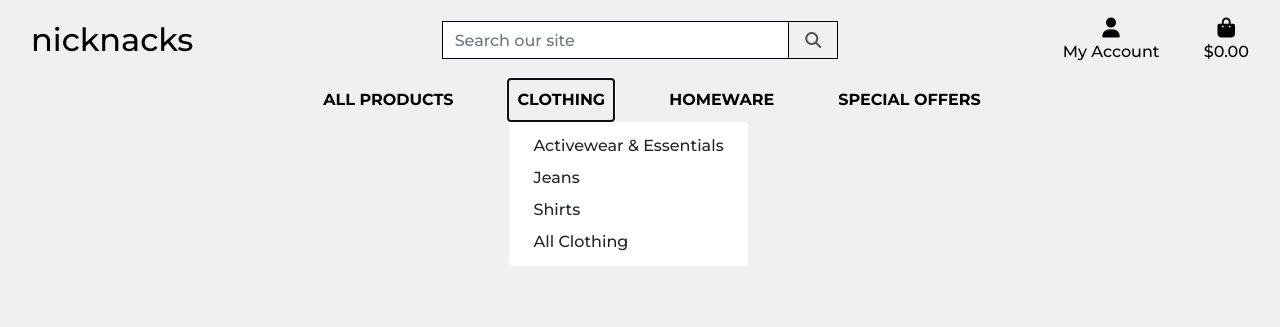
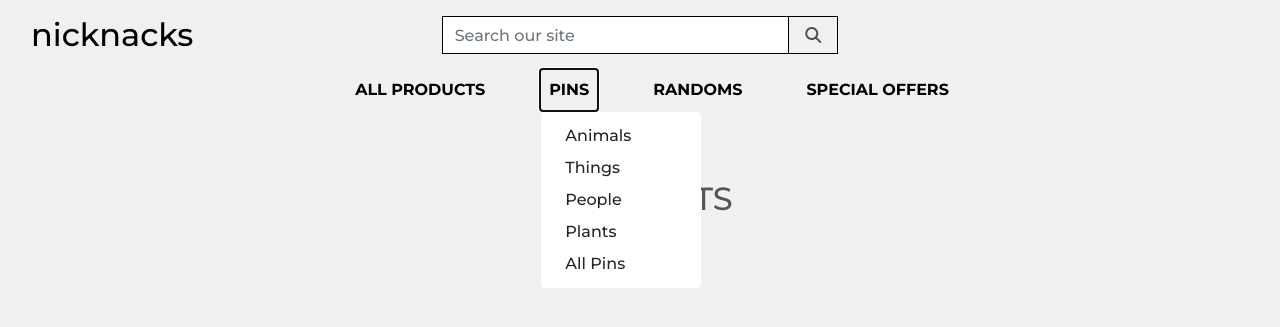
Before and after one commit to bezebee/MS4, a Django app: template products/templates/products/products.html in a window 1280 px wide, after a click on "PINS". Shown: the top 327 px of the page. Run offline with Django 3.2, Linux system fonts and the light colour scheme; the template is opened without the code that fills it, so the values that code supplies are empty; some libraries are stand-ins or nearby versions.

```diff
--- a/products/templates/products/products.html
+++ b/products/templates/products/products.html
@@ -12,7 +12,7 @@
 {% endblock %}
 {% block content %}
 <div class="overlay"></div>
-<div class="container-fluid">
+<div class="container-fluid  content">
 	<div class="row">
 		<div class="col text-center mt-3">
 			<h2 class="logo-font">Products</h2>
--- a/static/css/base.css
+++ b/static/css/base.css
@@ -103,8 +103,28 @@ body {
     .header-container {
         padding-top: 116px;
     }
+/* pushing content down a bit on smaller screens */
+    .content{
+        padding-top:50px;
+    }
 
     body {
         height: calc(100vh - 116px);
     }
+
 }
+
+/* reducing padding on navbar icons on smaller screens */
+@media (max-width: 500px){
+        a.nav-link{
+        padding:0;
+        font-size: smaller;
+    }
+}
+
+/* hiding searchbar on smaller screens */
+@media (max-width: 990px) {
+   .searchbar  {
+      display: none;
+    }
+}
--- a/templates/base.html
+++ b/templates/base.html
@@ -29,12 +29,12 @@
         <title>nicknacks {% block extra_title %}{% endblock %}</title>
     </head>
     <body>
-        <header class="container-fluid fixed-top header-top">
+        <header class="container-fluid  fixed-top header-top">
             <div id="topnav" class="row pt-lg-2 d-lg-flex">
                 <div class="col-12 col-lg-4 my-auto py-1 py-lg-0 text-center text-lg-left ">
                     <a href="{% url 'home'}" class="nav-link main-logo-link"> <h2 class="logo-front text-black my-0">nicknacks</h2></a>
                 </div>
-                <div class="col-12 col-lg-4 my-auto py-1 py-lg-0">
+                <div class="col-12 col-lg-4 my-auto py-1 py-lg-0 searchbar">
                     <form method="GET" action="{% url 'products' %}">
                         <div class="input-group w-100">
                             <input class="form-control border border-black rounded-0" type="text" name="q" placeholder="Search our site" />
@@ -48,7 +48,7 @@
                         </div>
                     </form>
                 </div>
-                <div class="col-12 col-lg-4 my-auto py-1 py-lg-0">
+                <div class="col-12 col-lg-4 my-auto py-1 py-lg-0 d-none">
                     <ul class="list-inline list-unstyled text-center text-lg-right my-0">
                         <li class="list-inline-item dropdown">
                             <a class="text-black nav-link" href="#" id="user-options" data-toggle="dropdown" aria-haspopup="true" aria-expanded="false">
--- a/templates/includes/main-nav.html
+++ b/templates/includes/main-nav.html
@@ -14,24 +14,25 @@
 
         <li class="nav-item dropdown">
             <a class="logo-font font-weight-bold nav-link text-black mr-5" href="#" id="clothing-link" data-toggle="dropdown" aria-haspopup="true" aria-expanded="false">
-                Clothing
+                Pins
             </a>
             <div class="dropdown-menu border-0" aria-labelledby="clothing-link">
-                <a href="" class="dropdown-item">Activewear &amp; Essentials</a>
-                <a href="" class="dropdown-item">Jeans</a>
-                <a href="" class="dropdown-item">Shirts</a>
-                <a href="" class="dropdown-item">All Clothing</a>
+                <a href="{% url 'products' %}?category=animals" class="dropdown-item">Animals</a>
+                <a href="{% url 'products' %}?category=things" class="dropdown-item">Things</a>
+                <a href="{% url 'products' %}?category=people" class="dropdown-item">People</a>
+                <a href="{% url 'products' %}?category=plants" class="dropdown-item">Plants</a>
+                <a href="{% url 'products' %}?category=people,plants,animals,things" class="dropdown-item">All Pins</a>
             </div>
         </li>
 
         <li class="nav-item dropdown">
             <a class="logo-font font-weight-bold nav-link text-black mr-5" href="#" id="homeware-link" data-toggle="dropdown" aria-haspopup="true" aria-expanded="false">
-                Homeware
+               Randoms
             </a>
             <div class="dropdown-menu border-0" aria-labelledby="homeware-link">
-                <a href="" class="dropdown-item">Bed &amp; Bath</a>
-                <a href="" class="dropdown-item">Kitchen &amp; Dining</a>
-                <a href="" class="dropdown-item">All Homeware</a>
+                <a href="{% url 'products' %}?category=keychains" class="dropdown-item">Keychains</a>
+                <a href="{% url 'products' %}?category=stickers" class="dropdown-item">Stickers</a>
+                <a href="{% url 'products' %}?category=stationery" class="dropdown-item">Stationery</a>
             </div>
         </li>
 
```
Also changed, not shown: products/views.py (+18 -8 lines), media/download_14.jpg (added), media/download_5.jpg (added), media/download_8.jpg (added).
